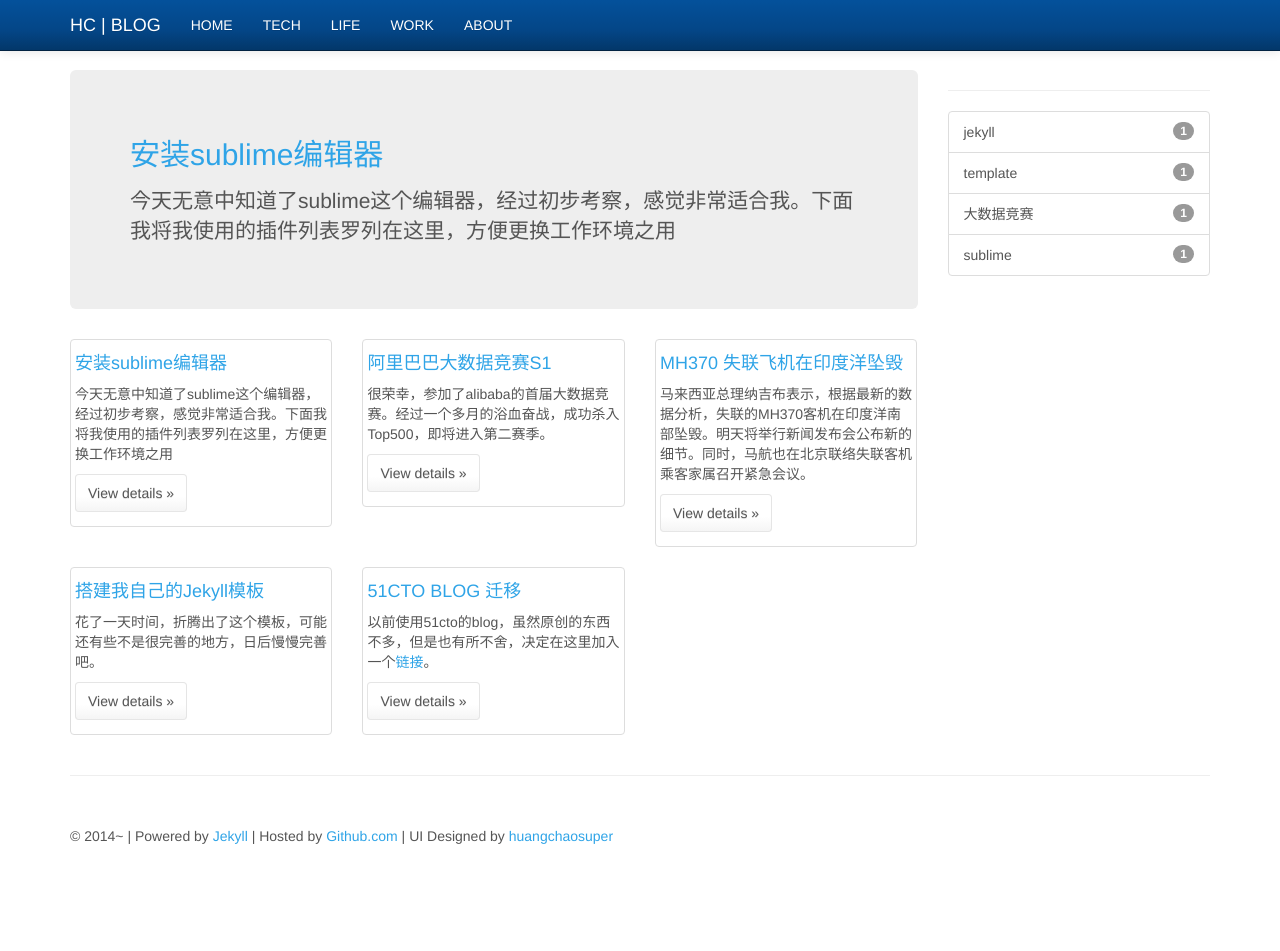
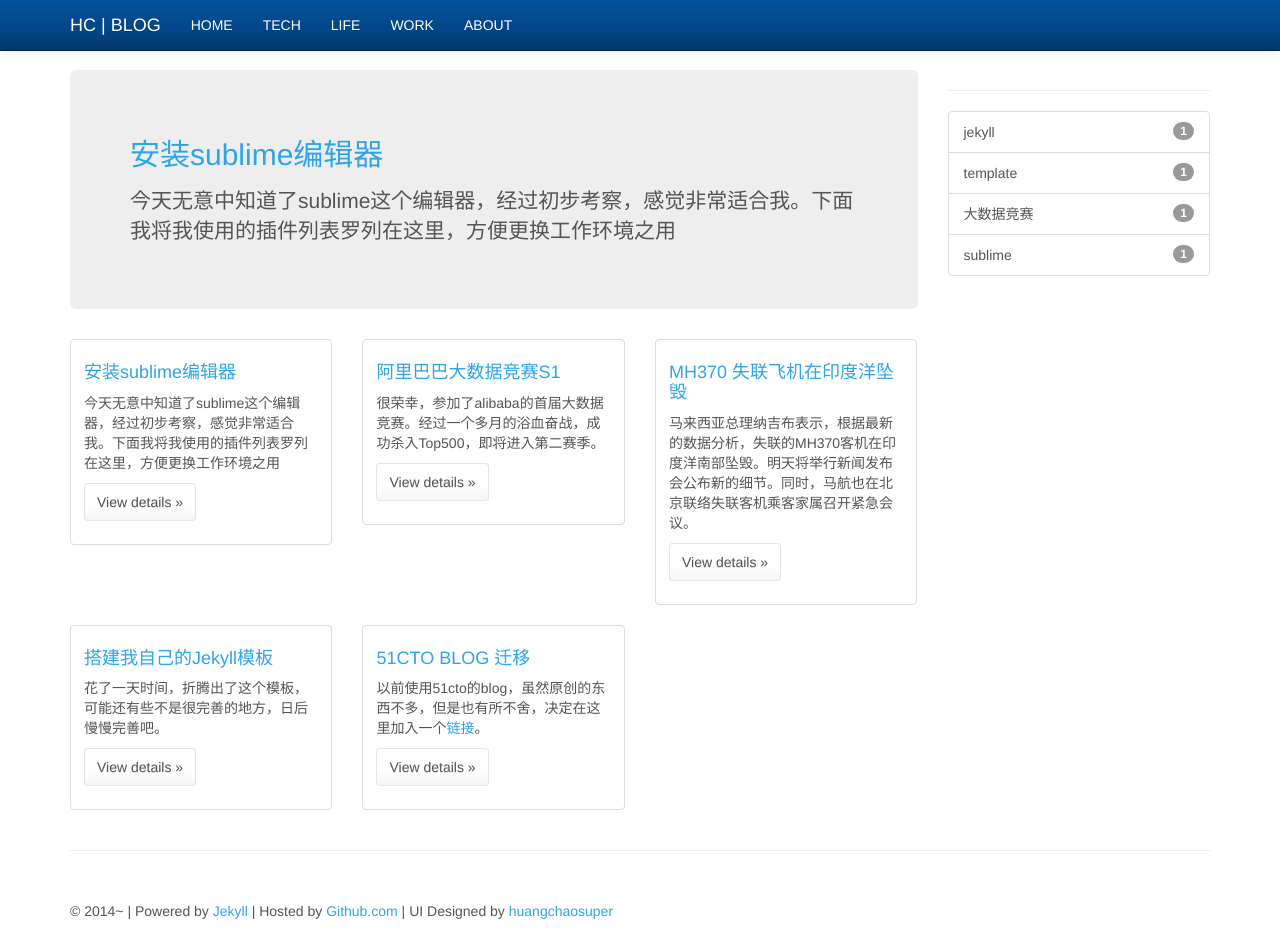
Before and after one commit to huangchaosuper/blog, a Jekyll site: the page built from index.html, in a window 1280 px wide and 951 px high. Built offline with Jekyll 4.4.1, drawn with Linux system fonts in a browser that asks for light colours; Markdown is read by kramdown in place of the engine named in the settings.

Commit message:
update style

```diff
--- a/index.html
+++ b/index.html
@@ -13,12 +13,14 @@ title: HC Blog
 <div class="row">
 	{% for post in site.posts %}
 	<div class="col-sm-6 col-md-4">
-		<div class="thumbnail caption">
-			<h4><a href="{{site.url}}{{ post.url }}">{{ post.title }}</a></h4>
-			<p>{{ post.excerpt }}</p>
-			<p>
-				<a class="btn btn-default" href="{{site.url}}{{ post.url }}" role="button">View details &raquo;</a>
-			</p>
+		<div class="thumbnail">
+			<div class="caption">
+				<h4><a href="{{site.url}}{{ post.url }}">{{ post.title }}</a></h4>
+				<p>{{ post.excerpt }}</p>
+				<p>
+					<a class="btn btn-default" href="{{site.url}}{{ post.url }}" role="button">View details &raquo;</a>
+				</p>
+			</div>
 		</div>
 	</div>
 	{% endfor %}
```
